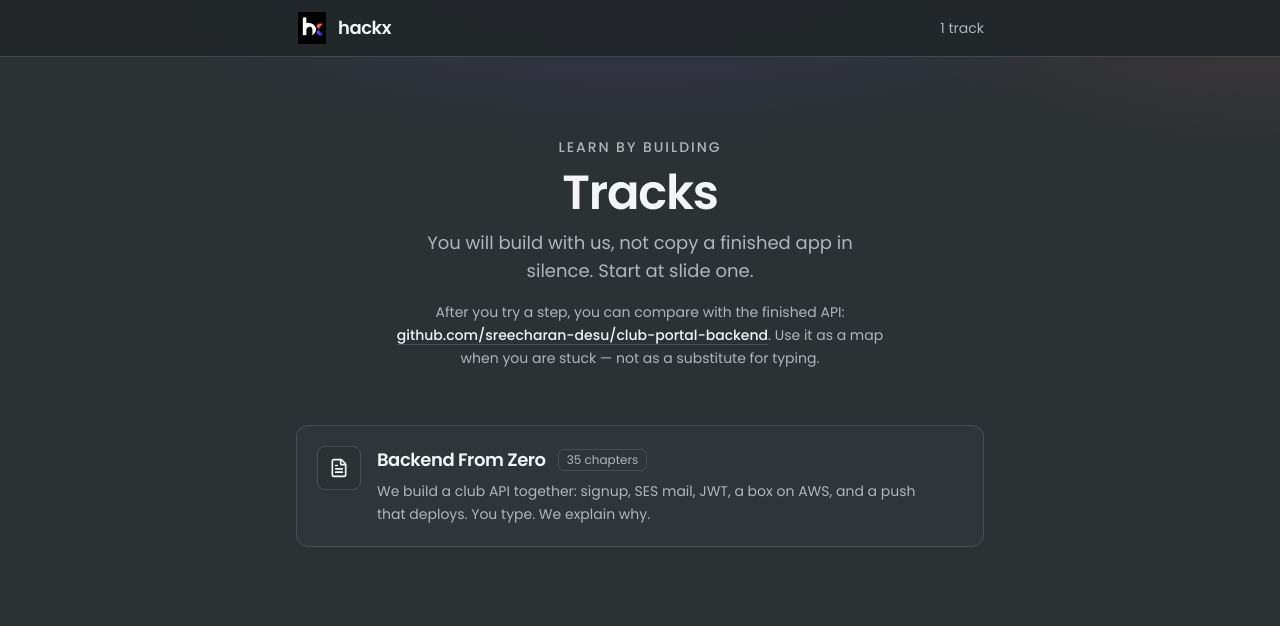
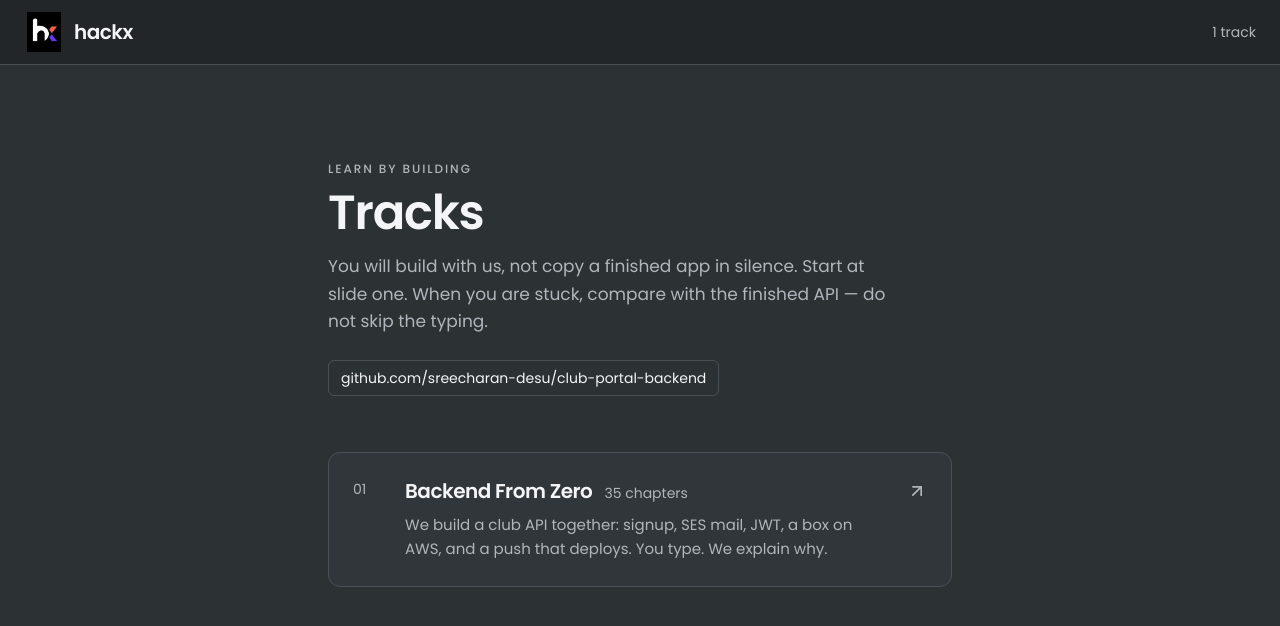
Before and after one commit to sreecharan-desu/hackx-slides, a Next.js app: page / in a window 1280 px wide. Shown: the top 626 px of the page. Built offline with nearby package versions, Linux system fonts and the light colour scheme.

Commit message:
Give the home and outline pages a full-width brand bar and a quieter catalog layout.

```diff
--- a/src/app/page.tsx
+++ b/src/app/page.tsx
@@ -1,69 +1,48 @@
 import Link from "next/link";
-import Image from "next/image";
-import { ArrowUpRight, FileText } from "lucide-react";
+import { ArrowUpRight } from "lucide-react";
 import { getAllTracks } from "@/lib/content";
+import { SiteHeader } from "@/components/SiteHeader";
 
 export default function HomePage() {
   const tracks = getAllTracks();
 
   return (
-    <div className="relative min-h-screen overflow-hidden">
-      <div
-        aria-hidden
-        className="pointer-events-none absolute inset-0 -z-10"
-        style={{
-          background:
-            "radial-gradient(ellipse 80% 50% at 50% -10%, color-mix(in srgb, var(--brand-purple) 18%, transparent), transparent 55%), radial-gradient(ellipse 60% 40% at 100% 0%, color-mix(in srgb, var(--brand-coral) 10%, transparent), transparent 50%)",
-        }}
+    <div className="min-h-screen">
+      <SiteHeader
+        right={
+          <span>
+            {tracks.length} {tracks.length === 1 ? "track" : "tracks"}
+          </span>
+        }
       />
 
-      <header className="sticky top-0 z-40 border-b border-border/80 bg-nav/90 backdrop-blur-md">
-        <div className="mx-auto flex h-14 max-w-[720px] items-center justify-between px-4">
-          <Link href="/" className="flex items-center gap-2.5">
-            <Image
-              src="/hackx-logo.png"
-              alt="hackx"
-              width={36}
-              height={36}
-              className="h-8 w-8 object-contain"
-              priority
-            />
-            <span className="text-lg font-semibold tracking-tight">hackx</span>
-          </Link>
-          <span className="hidden text-sm text-muted sm:inline">
-            {tracks.length} {tracks.length === 1 ? "track" : "tracks"}
-          </span>
-        </div>
-      </header>
-
-      <main className="mx-auto max-w-[720px] px-4 pb-24 pt-14 sm:pt-20">
-        <div className="mb-12 text-center sm:mb-14">
-          <p className="mb-3 text-sm font-medium tracking-[0.14em] text-muted uppercase">
+      <main className="mx-auto max-w-[42rem] px-5 pb-28 pt-16 sm:px-6 sm:pt-24">
+        <div className="mb-14">
+          <p className="mb-3 text-xs font-medium tracking-[0.16em] text-muted uppercase">
             Learn by building
           </p>
-          <h1 className="mb-3 text-4xl font-semibold tracking-tight sm:text-5xl">
+          <h1 className="mb-4 text-[2.35rem] font-semibold leading-none tracking-tight sm:text-5xl">
             Tracks
           </h1>
-          <p className="mx-auto max-w-md text-base text-muted sm:text-lg">
-            You will build with us, not copy a finished app in silence. Start at slide one.
+          <p className="max-w-xl text-base leading-relaxed text-muted sm:text-[17px]">
+            You will build with us, not copy a finished app in silence. Start at
+            slide one. When you are stuck, compare with the finished API — do not
+            skip the typing.
           </p>
-          <p className="mx-auto mt-4 max-w-lg text-sm leading-relaxed text-muted">
-            After you try a step, you can compare with the finished API:{" "}
           <a
             href="https://github.com/sreecharan-desu/club-portal-backend"
             target="_blank"
             rel="noreferrer"
-              className="font-medium text-foreground underline decoration-border underline-offset-4 hover:decoration-foreground"
+            className="mt-6 inline-flex h-9 items-center rounded-md border border-border px-3 text-sm text-foreground hover:bg-surface"
           >
             github.com/sreecharan-desu/club-portal-backend
           </a>
-            . Use it as a map when you are stuck — not as a substitute for typing.
-          </p>
         </div>
 
         {tracks.length === 0 ? (
           <div className="rounded-xl border border-dashed border-border px-6 py-16 text-center">
-            <p className="text-muted">No tracks yet — drop content into{" "}
+            <p className="text-muted">
+              No tracks yet — drop content into{" "}
               <code className="rounded bg-[var(--code-inline-bg)] px-1.5 py-0.5 text-[var(--code-inline-fg)]">
                 content/tracks
               </code>
@@ -72,31 +51,29 @@ export default function HomePage() {
           </div>
         ) : (
           <ul className="space-y-3">
-            {tracks.map((track) => (
+            {tracks.map((track, i) => (
               <li key={track.id}>
                 <Link
                   href={`/tracks/${track.id}`}
-                  className="group flex items-stretch gap-4 rounded-xl border border-border bg-surface/40 px-4 py-4 transition-colors hover:border-foreground/25 hover:bg-surface sm:px-5 sm:py-5"
+                  className="group flex items-start gap-4 rounded-xl border border-border bg-surface/50 px-5 py-5 sm:gap-5 sm:px-6 sm:py-6"
                 >
-                  <div className="flex h-11 w-11 shrink-0 items-center justify-center rounded-lg border border-border bg-background text-foreground">
-                    <FileText className="h-5 w-5" />
-                  </div>
-
+                  <span className="mt-0.5 w-8 shrink-0 text-sm tabular-nums text-muted">
+                    {String(i + 1).padStart(2, "0")}
+                  </span>
                   <div className="min-w-0 flex-1">
-                    <div className="flex flex-wrap items-center gap-x-3 gap-y-1">
-                      <span className="text-lg font-semibold tracking-tight text-foreground">
+                    <div className="flex flex-wrap items-baseline gap-x-3 gap-y-1">
+                      <span className="text-xl font-semibold tracking-tight text-foreground">
                         {track.title}
                       </span>
-                      <span className="rounded-md border border-border px-2 py-0.5 text-xs text-muted">
+                      <span className="text-sm text-muted">
                         {track.chapters} chapters
                       </span>
                     </div>
-                    <p className="mt-1.5 text-sm leading-relaxed text-muted">
+                    <p className="mt-2 text-sm leading-relaxed text-muted sm:text-[15px]">
                       {track.description}
                     </p>
                   </div>
-
-                  <ArrowUpRight className="mt-1 h-5 w-5 shrink-0 text-muted opacity-0 transition-opacity group-hover:opacity-100" />
+                  <ArrowUpRight className="mt-1 h-5 w-5 shrink-0 text-muted group-hover:text-foreground" />
                 </Link>
               </li>
             ))}
--- a/src/app/tracks/[trackId]/page.tsx
+++ b/src/app/tracks/[trackId]/page.tsx
@@ -1,8 +1,7 @@
 import Link from "next/link";
-import Image from "next/image";
 import { notFound } from "next/navigation";
-import { ArrowLeft, FileText } from "lucide-react";
 import { getTrack } from "@/lib/content";
+import { SiteHeader } from "@/components/SiteHeader";
 
 export default async function TrackPage({
   params,
@@ -14,62 +13,37 @@ export default async function TrackPage({
   if (!track) notFound();
 
   return (
-    <div className="relative min-h-screen overflow-hidden">
-      <div
-        aria-hidden
-        className="pointer-events-none absolute inset-0 -z-10"
-        style={{
-          background:
-            "radial-gradient(ellipse 70% 45% at 50% -15%, color-mix(in srgb, var(--brand-purple) 14%, transparent), transparent 55%)",
-        }}
+    <div className="min-h-screen">
+      <SiteHeader
+        right={
+          <Link href="/" className="hover:text-foreground">
+            All tracks
+          </Link>
+        }
       />
 
-      <header className="sticky top-0 z-40 border-b border-border/80 bg-nav/90 backdrop-blur-md">
-        <div className="mx-auto flex h-14 max-w-[720px] items-center justify-between px-4">
-          <Link href="/" className="flex items-center gap-2.5">
-            <Image
-              src="/hackx-logo.png"
-              alt="hackx"
-              width={36}
-              height={36}
-              className="h-8 w-8 object-contain"
-              priority
-            />
-            <span className="text-lg font-semibold tracking-tight">hackx</span>
-          </Link>
-          <Link
-            href="/"
-            className="inline-flex items-center gap-1.5 text-sm text-muted hover:text-foreground"
-          >
-            <ArrowLeft className="h-3.5 w-3.5" />
-            All tracks
-          </Link>
-        </div>
-      </header>
-
-      <main className="mx-auto max-w-[720px] px-4 pb-24 pt-14 sm:pt-16">
-        <div className="mb-10 text-center">
-          <p className="mb-2 text-sm text-muted">
+      <main className="mx-auto max-w-[42rem] px-5 pb-28 pt-16 sm:px-6 sm:pt-20">
+        <div className="mb-12">
+          <p className="mb-3 text-xs font-medium tracking-[0.16em] text-muted uppercase">
             {track.chapters} chapters
           </p>
-          <h1 className="mb-3 text-3xl font-semibold tracking-tight sm:text-4xl">
+          <h1 className="mb-4 text-[2.1rem] font-semibold leading-tight tracking-tight sm:text-4xl">
             {track.title}
           </h1>
-          <p className="mx-auto max-w-lg text-muted">{track.description}</p>
+          <p className="max-w-xl text-muted">{track.description}</p>
         </div>
 
-        <ul className="overflow-hidden rounded-xl border border-border bg-surface/40">
+        <ul className="overflow-hidden rounded-xl border border-border bg-surface/50">
           {track.lessons.map((lesson, i) => (
             <li key={lesson.id} className="border-b border-border last:border-b-0">
               <Link
                 href={`/tracks/${track.id}/${lesson.id}`}
-                className="group flex items-center gap-3 px-4 py-3.5 transition-colors hover:bg-surface sm:px-5"
+                className="group flex items-center gap-4 px-5 py-3.5 sm:px-6"
               >
-                <span className="w-7 shrink-0 text-sm tabular-nums text-muted">
+                <span className="w-8 shrink-0 text-sm tabular-nums text-muted">
                   {String(i + 1).padStart(2, "0")}
                 </span>
-                <FileText className="h-4 w-4 shrink-0 text-muted group-hover:text-foreground" />
-                <span className="min-w-0 flex-1 text-foreground underline decoration-transparent underline-offset-4 group-hover:decoration-foreground/40">
+                <span className="min-w-0 flex-1 text-foreground group-hover:underline group-hover:underline-offset-4">
                   {lesson.title}
                 </span>
               </Link>
--- /dev/null
+++ b/src/components/SiteHeader.tsx
@@ -0,0 +1,23 @@
+import Link from "next/link";
+import Image from "next/image";
+
+export function SiteHeader({ right }: { right?: React.ReactNode }) {
+  return (
+    <header className="sticky top-0 z-40 border-b border-border bg-nav/90 backdrop-blur-md">
+      <div className="flex h-16 items-center justify-between px-4 sm:px-6">
+        <Link href="/" className="flex h-10 items-center gap-2.5">
+          <Image
+            src="/hackx-logo.png"
+            alt=""
+            width={40}
+            height={40}
+            className="block size-10 shrink-0 rounded-sm object-contain"
+            priority
+          />
+          <span className="text-xl font-semibold tracking-tight">hackx</span>
+        </Link>
+        {right ? <div className="text-sm text-muted">{right}</div> : null}
+      </div>
+    </header>
+  );
+}
```
Lines whose indentation alone changed are shown as unchanged.
